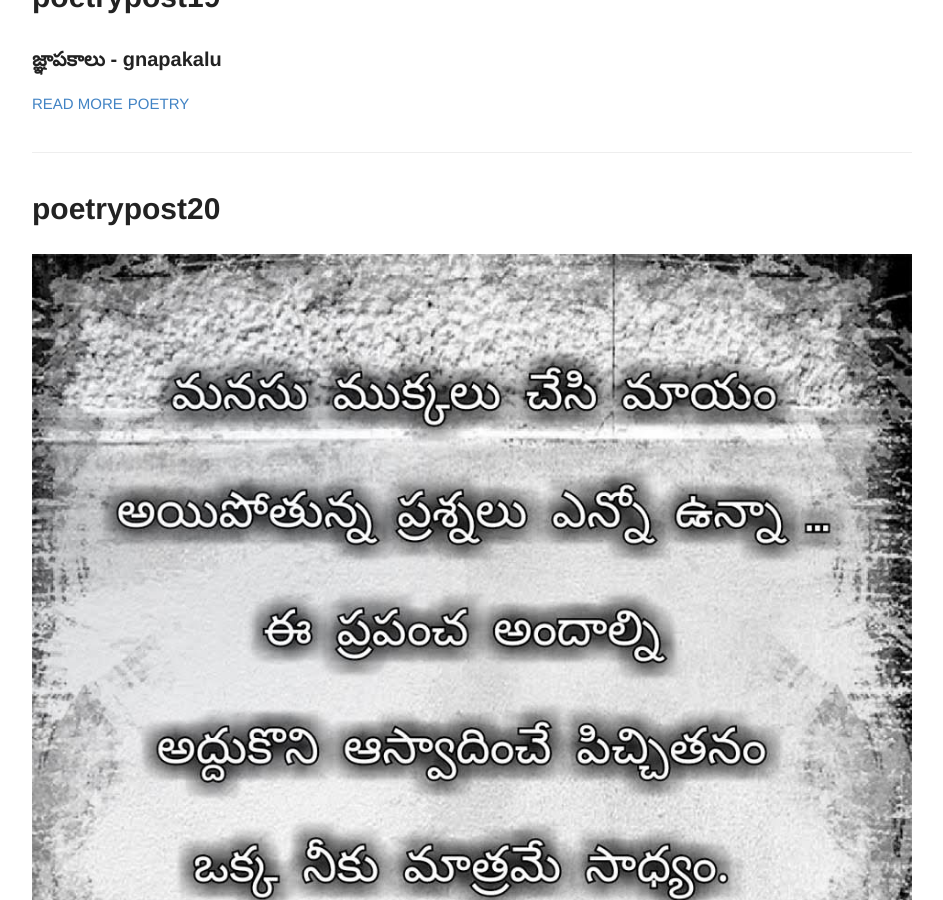
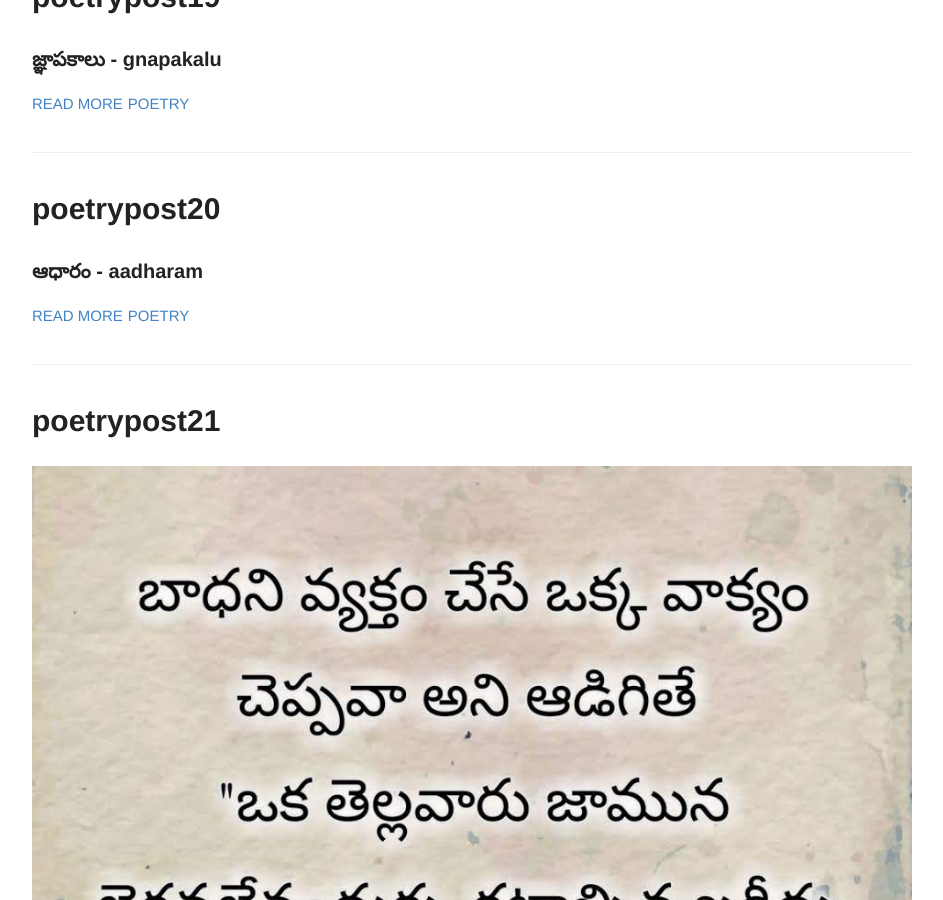
Before and after one commit to rsk/rsk.github.io, a Jekyll site: the page built from index.html, in a window 1280 px wide and 900 px high, scrolled down 8794 px. Shown: the whole window, without its empty margins (168-1111 px from the left). Built offline with Jekyll 4.4.1, drawn with Linux system fonts in a browser that asks for light colours.

Commit message:
update excerpt

```diff
--- a/_posts/2014-6-24-poetrypost20.md
+++ b/_posts/2014-6-24-poetrypost20.md
@@ -2,6 +2,7 @@
 layout: post
 title: poetrypost20
 number: 20
+excerpt: ఆధారం - aadharam
 tags:
   - poetry
 
```
